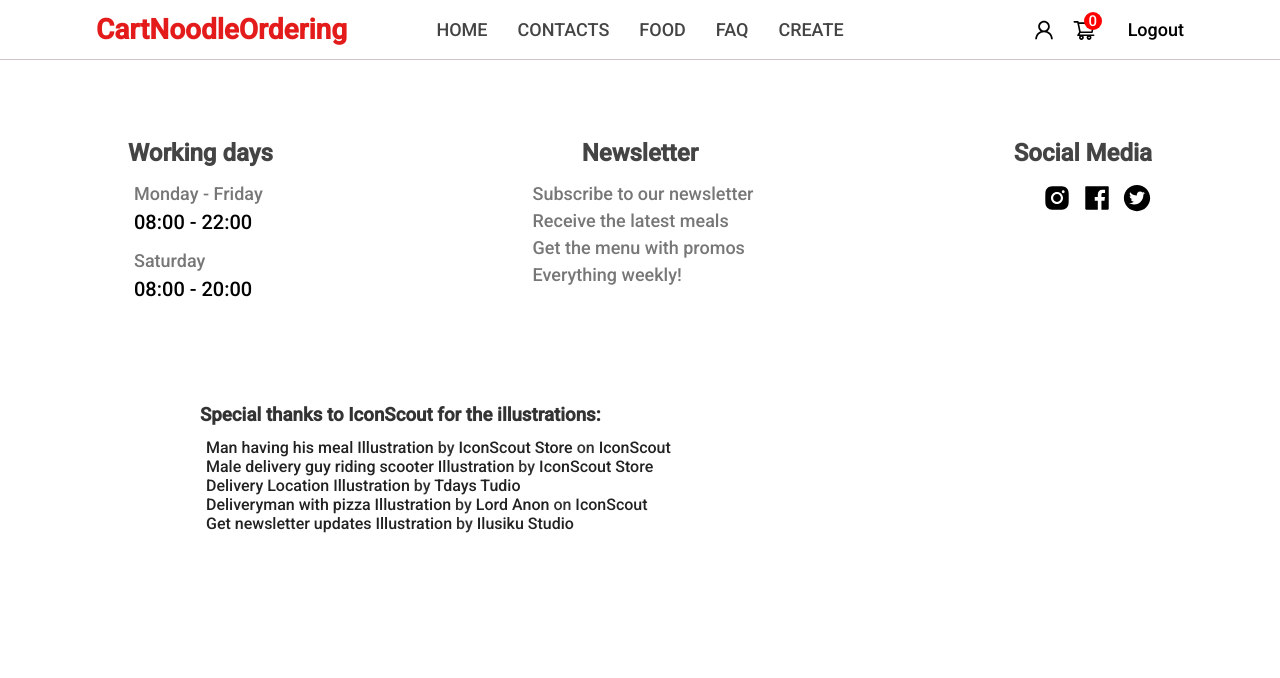
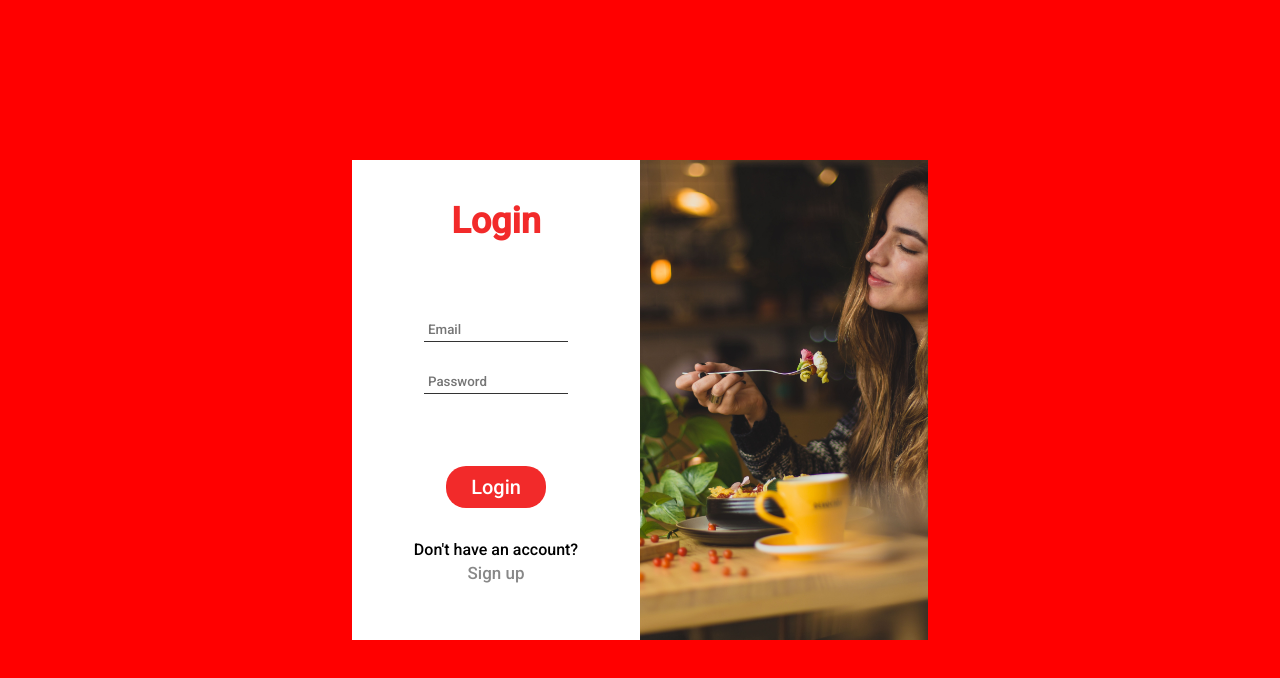
Before and after one commit to yyeeaahh987/Cart_Noodle_Ordering, a React (Create React App) app in the folder client/: page /login in a window 1280 px wide. Shown: the top 678 px of the page. Built offline with nearby package versions, Linux system fonts and the light colour scheme.

Commit message:
- add login function

```diff
--- a/client/src/components/footer/Footer.jsx
+++ b/client/src/components/footer/Footer.jsx
@@ -43,87 +43,6 @@
           </ul>
         </div>
       </div>
-      <div className={classes.attribution}>
-        <h3>Special thanks to IconScout for the illustrations: </h3>
-        <div style={{ marginLeft: "6px" }}>
-          <div>
-            <a
-              rel="noreferrer"
-              href="https://iconscout.com/illustrations/man"
-              target="_blank"
-            >
-              Man having his meal Illustration
-            </a>{" "}
-            by{" "}
-            <a href="https://iconscout.com/contributors/iconscout">
-              IconScout Store
-            </a>{" "}
-            on <a href="https://iconscout.com">IconScout</a>
-          </div>
-          <div>
-            <a
-              rel="noreferrer"
-              href="https://iconscout.com/illustrations/male"
-              target="_blank"
-            >
-              Male delivery guy riding scooter Illustration
-            </a>{" "}
-            by{" "}
-            <a
-              rel="noreferrer"
-              href="https://iconscout.com/contributors/iconscout"
-              target="_blank"
-            >
-              IconScout Store
-            </a>{" "}
-          </div>
-          <div>
-            <a
-              rel="noreferrer"
-              href="https://iconscout.com/illustrations/delivery-location"
-              target="_blank"
-            >
-              Delivery Location Illustration
-            </a>{" "}
-            by{" "}
-            <a
-              rel="noreferrer"
-              href="https://iconscout.com/contributors/tdaystudio"
-              target="_blank"
-            >
-              Tdays Tudio
-            </a>
-          </div>
-          <div>
-            <a
-              rel="noreferrer"
-              href="https://iconscout.com/illustrations/deliveryman-with-pizza"
-              target="_blank"
-            >
-              Deliveryman with pizza Illustration
-            </a>{" "}
-            by <a href="https://iconscout.com/contributors/tranto">Lord Anon</a>{" "}
-            on <a href="https://iconscout.com">IconScout</a>
-          </div>
-          <div>
-            <a
-              rel="noreferrer"
-              href="https://iconscout.com/illustrations/get-newsletter-updates"
-              target="_blank"
-            >
-              Get newsletter updates Illustration
-            </a>{" "}
-            by{" "}
-            <a
-              rel="noreferrer"
-              href="https://iconscout.com/contributors/Aleshaku"
-              target="_blank"
-            >
-              Ilusiku Studio
-            </a>
-          </div>
-        </div>
-      </div>
     </section>
   );
 };
--- a/client/src/components/footer/footer.module.css
+++ b/client/src/components/footer/footer.module.css
@@ -71,27 +71,3 @@
 .iconList > *:hover {
   color: #444;
 }
-
-.attribution {
-  margin-top: 20px;
-  text-decoration: none;
-  color: #333;
-  display: flex;
-  flex-direction: column;
-  justify-content: center;
-  align-items: flex-start;
-  gap: 12px;
-  margin-left: 12.5rem;
-  margin-top: 5rem;
-  padding-bottom: 2.5rem;
-}
-
-.attribution a {
-  text-decoration: none;
-  color: #222;
-  transition: 150ms all;
-}
-
-.attribution a:hover {
-  color: #777;
-}
--- a/client/src/components/login/Login.jsx
+++ b/client/src/components/login/Login.jsx
@@ -1,8 +1,75 @@
 import React from "react";
 import classes from "./login.module.css";
+import img from "../../assets/womaneating2.jpg";
+import { Link, useNavigate } from "react-router-dom";
+import { useState } from "react";
+import { useDispatch } from "react-redux";
+import { login } from "../../redux/authSlice";
 
 const Login = () => {
-  return <div>Login</div>;
+  const [email, setEmail] = useState("");
+  const [password, setPassword] = useState("");
+  const [error, setError] = useState(false);
+  const dispatch = useDispatch();
+  const navigate = useNavigate();
+
+  const handleLogin = async (e) => {
+    e.preventDefaulr();
+
+    try {
+      const res = await fetch("/auth/login", {
+        headers: {
+          "Content-Type": "application/json",
+        },
+        method: "POST",
+        body: JSON.stringify({ email, password }),
+      });
+
+      const data = await res.json();
+      console.log(data);
+      dispatch(login(data));
+      navigate("/");
+    } catch (error) {
+      setError(true);
+      setTimeout(() => {
+        setError(false);
+      }, 3000);
+    }
+  };
+
+  return (
+    <div className={classes.loginContainer}>
+      <div className={classes.loginWrapper}>
+        <div className={classes.loginLeft}>
+          <img src={img} alt="" className={classes.leftImg} />
+        </div>
+        <div className={classes.loginRight}>
+          <h2 className={classes.title}>Login</h2>
+          <form onSubmit={handleLogin} className={classes.loginForm}>
+            <input
+              type="email"
+              placeholder="Email"
+              onChange={(e) => setEmail(e.target.value)}
+            />
+            <input
+              type="password"
+              placeholder="Password"
+              onChange={(e) => setPassword(e.target.value)}
+            />
+            <button className={classes.submitButton}>Login</button>
+            <p>
+              Don't have an account? <Link to="/signup">Sign up</Link>
+            </p>
+          </form>
+          {error && (
+            <div className={classes.errorMessage}>
+              Wrong credentials! Try differnt ones
+            </div>
+          )}
+        </div>
+      </div>
+    </div>
+  );
 };
 
 export default Login;
--- a/client/src/components/login/login.module.css
+++ b/client/src/components/login/login.module.css
@@ -0,0 +1,132 @@
+.loginContainer {
+  height: 100vh;
+  width: 100vw;
+  display: flex;
+  justify-content: center;
+  align-items: center;
+  background-color: #f00;
+  position: absolute;
+  top: 0;
+  left: 0;
+}
+
+.loginWrapper {
+  border-radius: 20px;
+  width: 45vw;
+  height: 60vh;
+  display: flex;
+  flex-direction: row-reverse;
+  align-items: center;
+  justify-content: center;
+}
+
+.loginLeft {
+  flex: 1;
+  width: 50%;
+  height: 100%;
+}
+
+.leftImg {
+  width: 100%;
+  height: 100%;
+  object-fit: cover;
+}
+
+.loginRight {
+  margin: 0;
+  flex: 1;
+  background-color: #fff;
+  height: 100%;
+  width: 100%;
+  overflow: hidden;
+}
+
+.loginRight > h2 {
+  text-align: center;
+  font-size: 36px;
+  color: #f22a2a;
+  margin: 2.5rem 0;
+}
+
+.loginRight > .loginForm {
+  display: flex;
+  align-items: center;
+  justify-content: center;
+  overflow: hidden;
+}
+
+.loginForm {
+  margin-top: 5rem;
+  display: flex;
+  flex-direction: column;
+  justify-content: center;
+  gap: 32px;
+}
+
+.loginForm > input {
+  outline: none;
+  border: none;
+  border-bottom: 1px solid #333;
+  width: 50%;
+  padding-left: 0.25rem;
+  padding-bottom: 0.25rem;
+  transition: 150ms all ease-in-out;
+}
+
+.loginForm > input:focus {
+  padding-left: 0.75rem;
+}
+
+.loginForm > .submitButton {
+  margin-top: 2.5rem;
+  outline: none;
+  border: 1px solid transparent;
+  padding: 0.5rem 1.5rem;
+  background-color: #f22a2a;
+  color: #fff;
+  font-weight: 500;
+  font-size: 20px;
+  border-radius: 20px;
+  cursor: pointer;
+}
+
+.loginForm > .submitButton:hover {
+  border-color: #f22a2a;
+  color: #f22a2a;
+  background-color: #fff;
+}
+
+.loginForm > p {
+  text-align: center;
+  color: black;
+  display: flex;
+  flex-direction: column;
+  justify-content: center;
+}
+
+.loginForm > p > a {
+  text-decoration: none;
+  font-size: 17px;
+  color: #888;
+  margin-top: 0.25rem;
+}
+
+.loginForm > p > a:hover {
+  color: #f00;
+  cursor: pointer;
+}
+
+.errorMessage {
+  height: 70px;
+  width: 250px;
+  text-align: center;
+  border-radius: 20px;
+  line-height: 1.5rem;
+  padding: 0.75rem 1.5rem;
+  background-color: #000;
+  color: #fff;
+  position: absolute;
+  top: 5rem;
+  right: 5rem;
+  font-weight: 500;
+}
--- a/client/src/components/newsletter/newsletter.module.css
+++ b/client/src/components/newsletter/newsletter.module.css
@@ -1,7 +1,7 @@
 .container {
   height: 500px;
   width: 100%;
-  margin: 8.5rem;
+  margin: 8.5rem 0;
   padding-top: 8rem;
 }
 
--- a/client/src/index.js
+++ b/client/src/index.js
@@ -2,10 +2,17 @@
 import ReactDOM from "react-dom/client";
 import App from "./App";
 import { BrowserRouter } from "react-router-dom";
+import { store, persistor } from "./redux/store";
+import { Provider } from "react-redux";
+import { PersistGate } from "redux-persist/integration/react";
 
 const root = ReactDOM.createRoot(document.getElementById("root"));
 root.render(
-  <BrowserRouter>
-    <App />
-  </BrowserRouter>
+  <Provider store={store}>
+    <PersistGate persistor={persistor}>
+      <BrowserRouter>
+        <App />
+      </BrowserRouter>
+    </PersistGate>
+  </Provider>
 );
--- /dev/null
+++ b/client/src/redux/authSlice.js
@@ -0,0 +1,30 @@
+import { createSlice } from "@reduxjs/toolkit";
+
+const initialState = {
+  user: null,
+  token: null,
+};
+
+export const authSlice = createSlice({
+  name: "auth",
+  initialState,
+  reducers: {
+    login: (state, action) => {
+      state.user = action.payload.user;
+      state.token = action.payload.token;
+    },
+    register: (state, action) => {
+      state.user = action.payload.user;
+      state.token = action.payload.token;
+    },
+    logout: (state) => {
+      state.user = null;
+      state.token = null;
+      localStorage.clear();
+    },
+  },
+});
+
+export const { login, register, logout } = authSlice.actions;
+
+export default authSlice.reducer;
--- /dev/null
+++ b/client/src/redux/store.js
@@ -0,0 +1,39 @@
+import { combineReducers, configureStore } from "@reduxjs/toolkit";
+import {
+  persistStore,
+  persistReducer,
+  FLUSH,
+  REHYDRATE,
+  PAUSE,
+  PERSIST,
+  PURGE,
+  REGISTER,
+} from "redux-persist";
+import storage from "redux-persist/lib/storage";
+import authSlice from "./authSlice";
+// import cartSlice from "./cartSlice";
+
+const persistConfig = {
+  key: "root",
+  version: 1,
+  storage,
+};
+
+const reducers = combineReducers({
+  auth: authSlice,
+  //   cart: cartSlice,
+});
+
+const persistedReducer = persistReducer(persistConfig, reducers);
+
+export const store = configureStore({
+  reducer: persistedReducer,
+  middleware: (getDefaultMiddleware) =>
+    getDefaultMiddleware({
+      serializableCheck: {
+        ignoredActions: [FLUSH, REHYDRATE, PAUSE, PERSIST, PURGE, REGISTER],
+      },
+    }),
+});
+
+export let persistor = persistStore(store);
```
